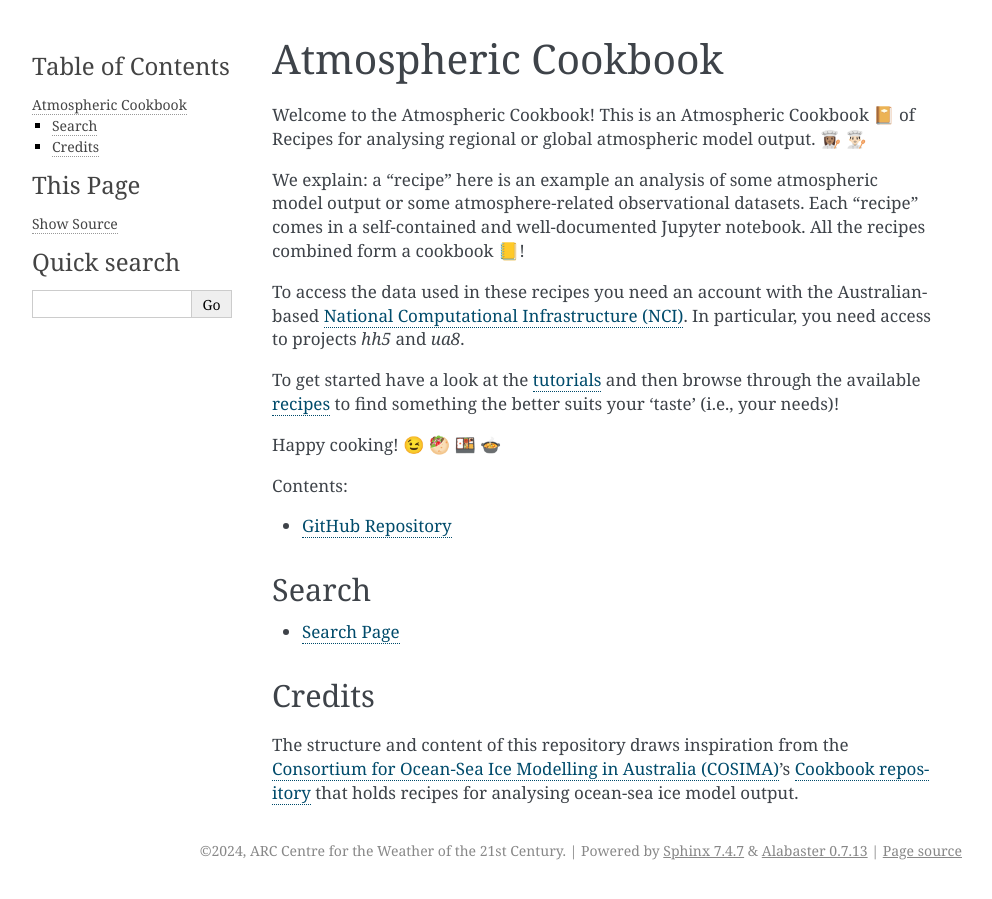
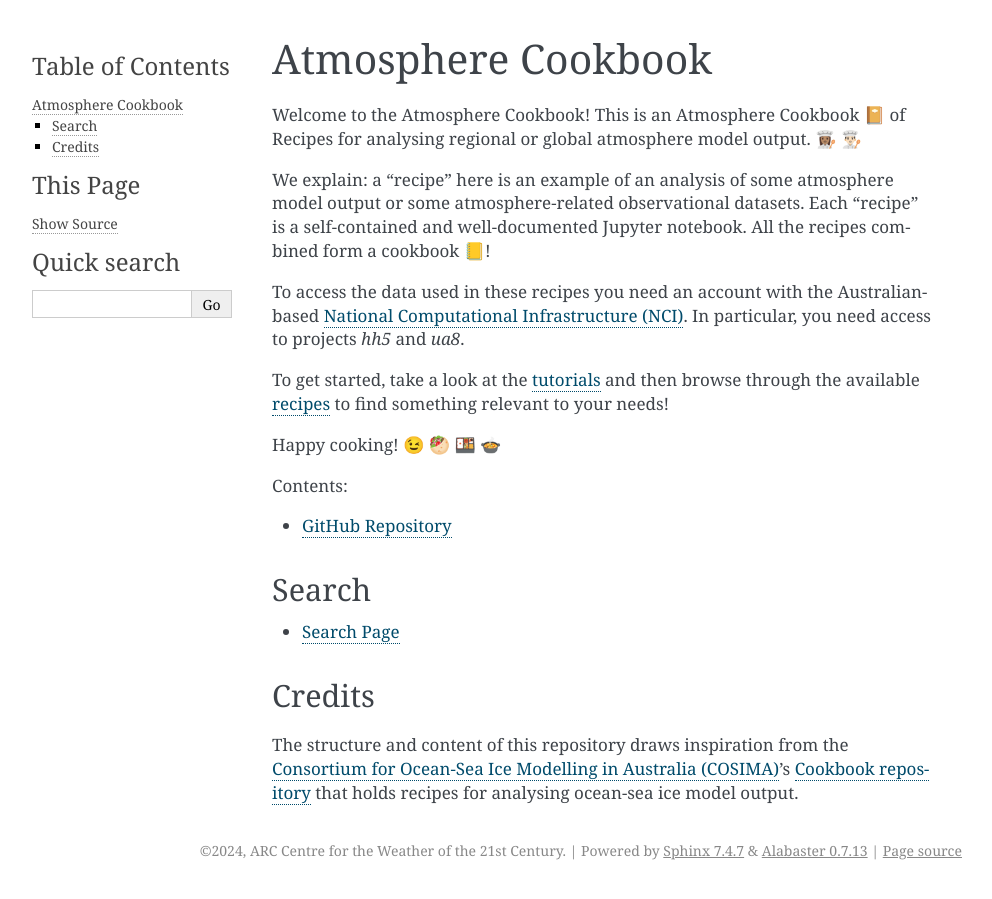
Before and after one commit to ACCESS-Community-Hub/atmosphere-cookbook, a Sphinx documentation site: the page built from docs/index.rst, in a window 1280 px wide. Shown: the whole page, without its empty margins (148-1140 px from the left). Built offline with Sphinx 7.4.7, drawn with Linux system fonts in a browser that asks for light colours; pages that are not in the unit, such as notebooks, are missing from menus.

Commit message:
Replaced "atmospheric" with "atmosphere" in index.rst

```diff
--- a/docs/index.rst
+++ b/docs/index.rst
@@ -1,24 +1,24 @@
-.. Atmospheric Cookbook documentation master file.
+.. Atmosphere Cookbook documentation master file.
    You can adapt this file completely to your liking, but it should at least
    contain the root `toctree` directive.
 
-Atmospheric Cookbook
+Atmosphere Cookbook
 ====================
 
-Welcome to the Atmospheric Cookbook!  This is an Atmospheric Cookbook 📔 of Recipes for analysing
-regional or global atmospheric model output. 👩🏽‍🍳 👨🏻‍🍳
+Welcome to the Atmosphere Cookbook!  This is an Atmosphere Cookbook 📔 of Recipes for analysing
+regional or global atmosphere model output. 👩🏽‍🍳 👨🏻‍🍳
 
-We explain: a "recipe" here is an example an analysis of some atmospheric model output or some
+We explain: a "recipe" here is an example of an analysis of some atmosphere model output or some
 atmosphere-related observational datasets.
-Each "recipe" comes in a self-contained and well-documented Jupyter notebook.
+Each "recipe" is a self-contained and well-documented Jupyter notebook.
 All the recipes combined form a cookbook 📒!
 
 To access the data used in these recipes you need an account with the
 Australian-based `National Computational Infrastructure (NCI) <https://nci.org.au>`_.
 In particular, you need access to projects *hh5* and *ua8*.
 
-To get started have a look at the tutorials_ and then browse through the
-available recipes_ to find something the better suits your 'taste' (i.e., your needs)!
+To get started, take a look at the tutorials_ and then browse through the
+available recipes_ to find something relevant to your needs!
 
 Happy cooking! 😉 🥙 🍱 🍲
 
@@ -33,7 +33,7 @@ Happy cooking! 😉 🥙 🍱 🍲
    tutorials
    recipes
    guidelines
-   GitHub Repository <https://github.com/21centuryweather/atmospheric-cookbook>
+   GitHub Repository <https://github.com/21centuryweather/atmosphere-cookbook>
 
 
 Search
```
